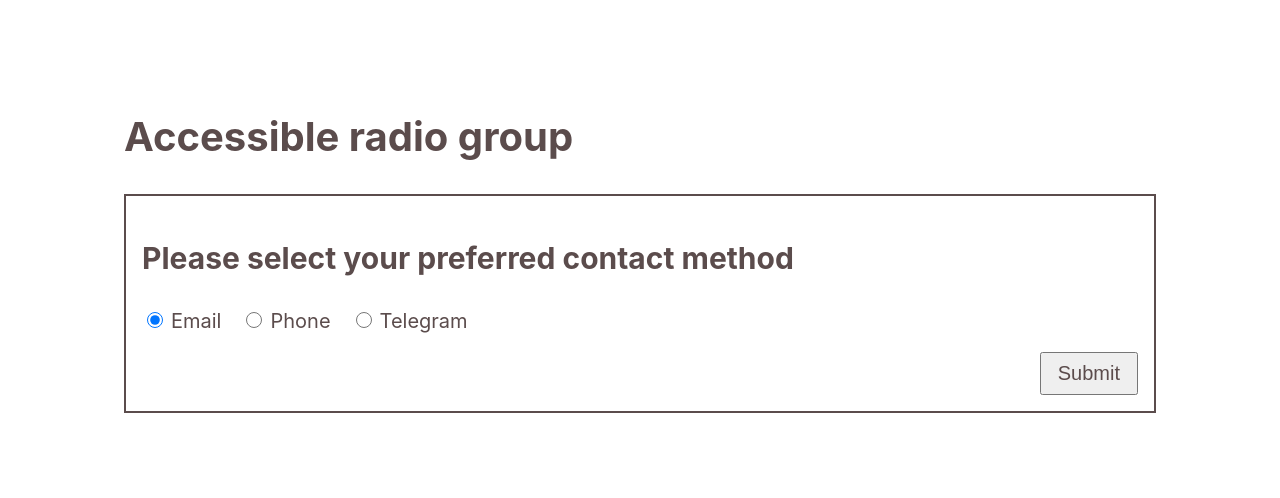
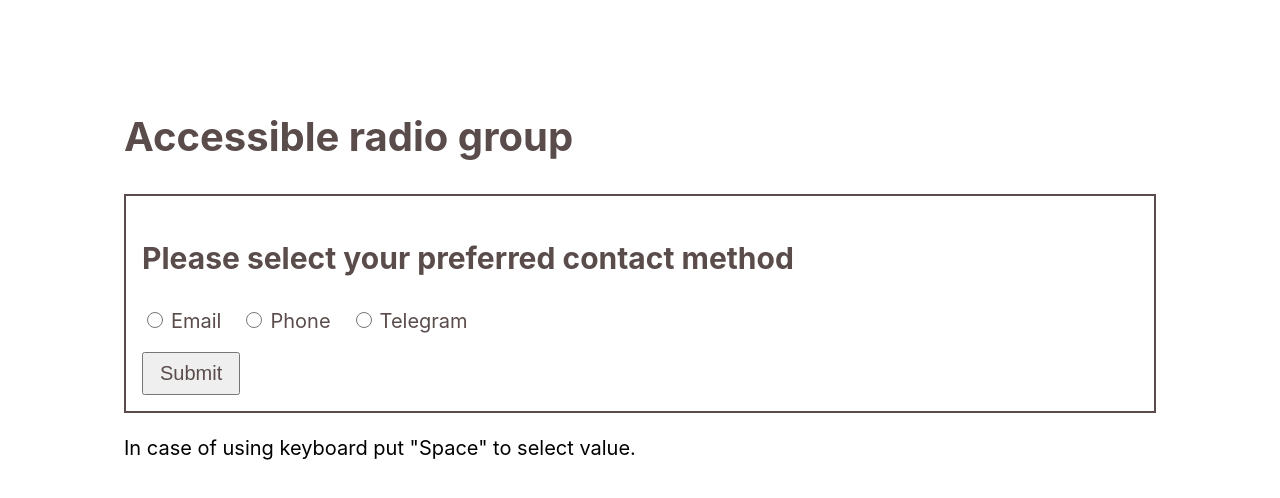
Before and after one commit to stupendusmagneficus/accessible-components, a React (Create React App) app: page / in a window 1280 px wide. Shown: the top 498 px of the page. Built offline with nearby package versions, Linux system fonts and the light colour scheme.

Commit message:
Add inaccessible radio group component.

```diff
--- a/src/components/Radio/index.js
+++ b/src/components/Radio/index.js
@@ -2,13 +2,14 @@ import { useRef, useState } from 'react'
 
 export default function RadioGroup() {
   const options = [
-    { name: 'radio', id: 1, label: 'Email' },
-    { name: 'radio', id: 2, label: 'Phone' },
-    { name: 'radio', id: 3, label: 'Telegram' },
+    { name: 'radio', id: '1', label: 'Email' },
+    { name: 'radio', id: '2', label: 'Phone' },
+    { name: 'radio', id: '3', label: 'Telegram' },
   ]
 
   const [checkedList, setCheckedList] = useState(options)
   const [isChecked, setIsChecked] = useState(options[0].id)
+  const [showData, setShowData] = useState(false)
 
   const isRadioChecked = (id) => id === isChecked
   const handleRadioListClick = (id) => setIsChecked(id)
@@ -28,10 +29,12 @@ export default function RadioGroup() {
 
   const handleSubmit = (e) => {
     e.preventDefault()
+    setShowData(true)
     console.log(checkedList)
   }
 
   const changeFocusToItem = (item) => {
+    setShowData(false)
     let index = options.findIndex((item) => item.id === isChecked)
 
     if (item === 'next') {
@@ -44,8 +47,9 @@ export default function RadioGroup() {
     radioRefs.current[index].focus()
   }
 
+  const selectedValue = checkedList.filter((item) => item.checked)
+
   const handleKeyDown = (e) => {
-    console.log(e)
     switch (e.key) {
       case 'ArrowLeft':
       case 'ArrowDown': {
@@ -74,18 +78,24 @@ export default function RadioGroup() {
             <h2 id="group_label">
               Please select your preferred contact method
             </h2>
-            <div className="radio-group" onKeyDown={handleKeyDown}>
+            <div
+              className="radio-group"
+              onKeyDown={handleKeyDown}
+              aria-labelledby="description"
+            >
               {checkedList.map(({ id, name, checked, label }, index) => (
                 <div key={id} className="radio-group__wrapper">
                   <input
+                    data-id={id}
                     type="radio"
                     name={name}
                     value={id}
                     id={id}
-                    aria-checked={checked}
-                    checked={isRadioChecked(id)}
+                    aria-checked={isRadioChecked(id)}
+                    checked={checked}
                     onChange={(e) => changeList(id, e.target.checked)}
                     onFocus={() => handleRadioListClick(id)}
+                    onClick={(e) => changeList(id, e.target.checked)}
                     className="radio-group__item"
                     tabIndex={isRadioChecked(id) ? 0 : -1}
                     ref={(element) => {
@@ -98,12 +108,22 @@ export default function RadioGroup() {
                 </div>
               ))}
             </div>
-            <button type="submit" className="radio-group__submit">
-              Submit
-            </button>
+            <div>
+              <button type="submit" className="radio-group__submit">
+                Submit
+              </button>
+            </div>
+            {showData && (
+              <p className="radio-group__selected">
+                Your selected option is - {selectedValue[0].label}
+              </p>
+            )}
           </div>
         </form>
       </section>
+      <p id="description" className="radio-group__description">
+        In case of using keyboard put "Space" to select value.
+      </p>
     </main>
   )
 }
--- a/src/components/Radio/index.scss
+++ b/src/components/Radio/index.scss
@@ -30,6 +30,13 @@
 
     }
 
+    &__selected {
+      width: 100%;
+      padding: 20px;
+      border: 2px solid #5b4c4c;
+      margin-top: 30px;
+    }
+
     &__submit {
       align-self: flex-end;
       margin-top: 1rem;
```
